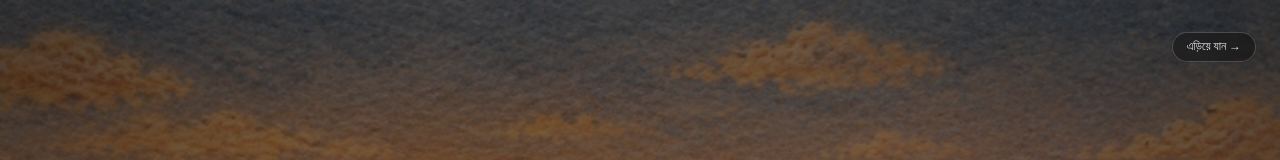
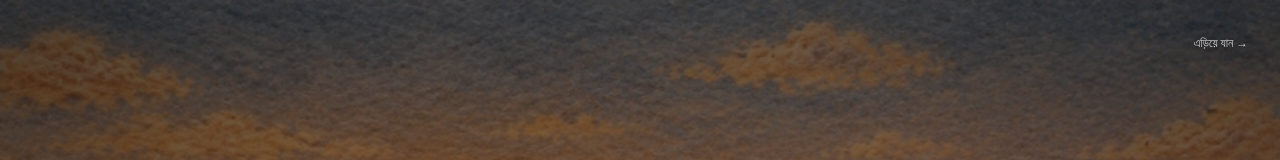
Before and after one commit to fiftee15n/9November, a Next.js app: page / in a window 1280 px wide. Shown: the top 160 px of the page. Built offline with nearby package versions, Linux system fonts and the light colour scheme; what react-apple-emojis would draw is missing.

Commit message:
style(welcome): remove background from skip button

```diff
--- a/components/WelcomeLoader.tsx
+++ b/components/WelcomeLoader.tsx
@@ -296,7 +296,7 @@ export function WelcomeLoader({ onComplete }: { onComplete: () => void }) {
             <button
               type="button"
               onClick={finishStory}
-              className="text-xs text-neutral-200 hover:text-white bg-black/35 hover:bg-black/50 backdrop-blur-md px-3.5 py-1.5 rounded-full border border-white/20 transition-all shadow-sm"
+              className="text-xs text-neutral-300 hover:text-white transition-colors px-2 py-1 drop-shadow-[0_2px_8px_rgba(0,0,0,0.9)]"
             >
               এড়িয়ে যান →
             </button>
```
